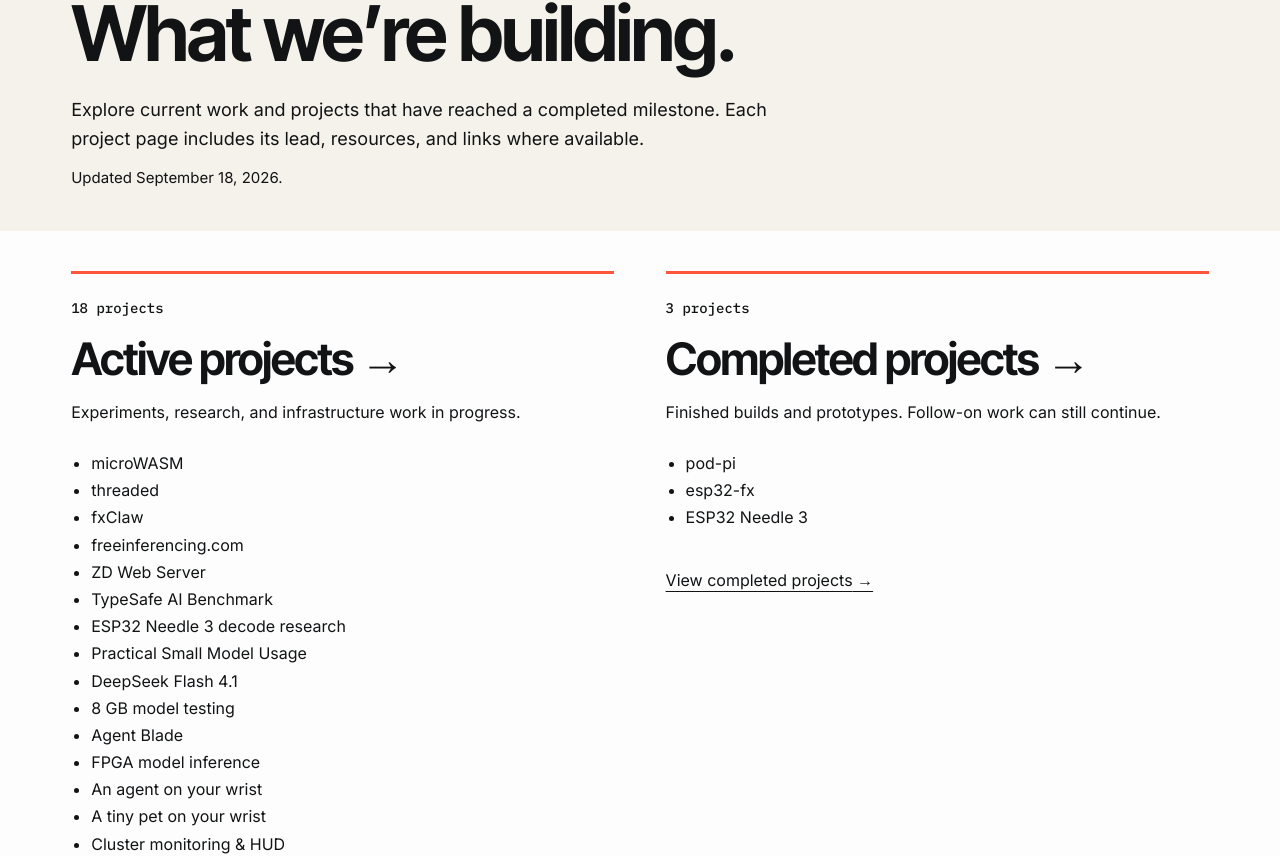
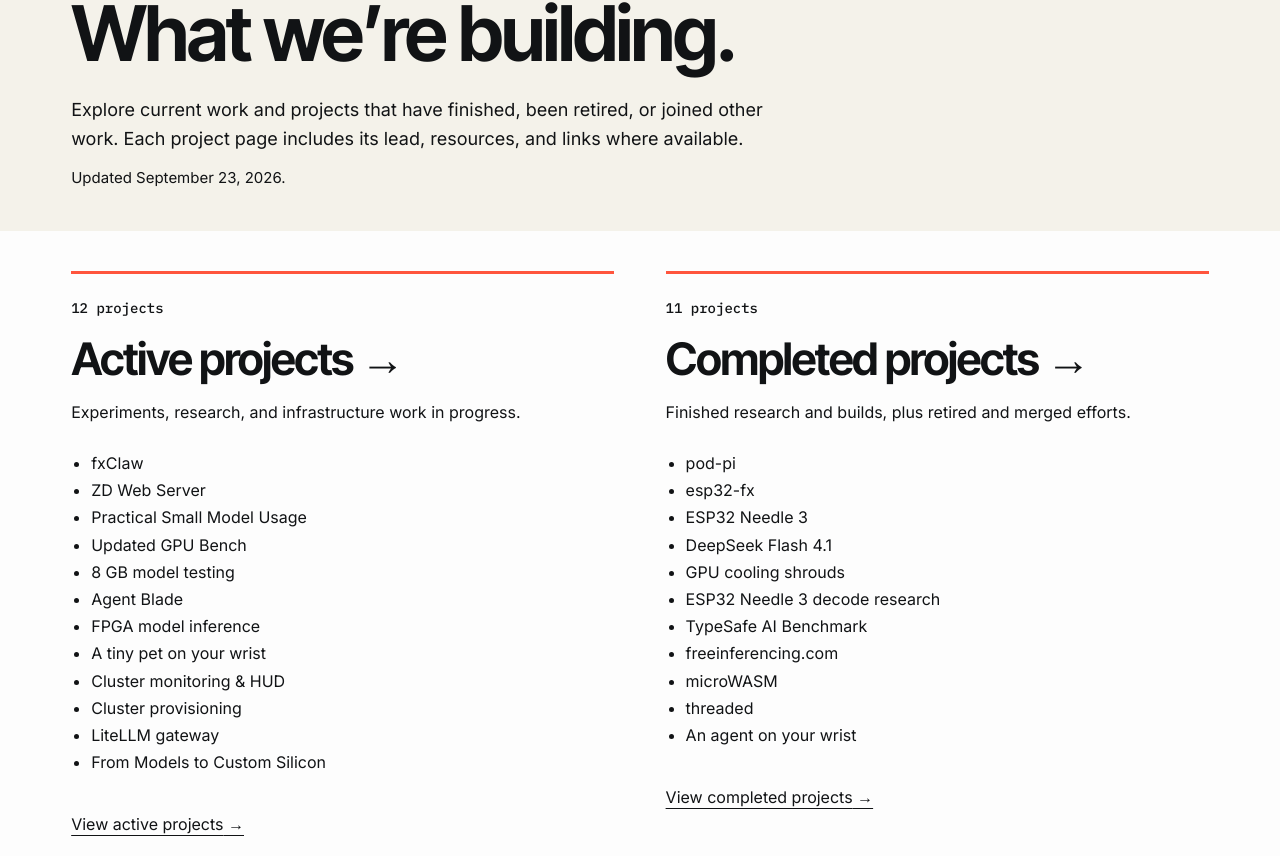
Before and after one commit to Hackers-in-the-Loop/website, a Next.js app: page /projects in a window 1280 px wide. Shown: the part 190-1046 px from the top of the page. Built offline with nearby package versions, Linux system fonts and the light colour scheme; no server answers.

Commit message:
Update project status and add TYAN GPU server

```diff
--- a/src/app/(current)/projects/active/page.tsx
+++ b/src/app/(current)/projects/active/page.tsx
@@ -8,11 +8,11 @@
 
 export default function ActiveProjectsPage() {
   return <>
-    <PageIntro label="Projects / Active" title="What’s on the workbench."><p>Open source software, model research, hardware experiments, and the infrastructure that supports them. Hardware listed here is shared across projects; it does not indicate reserved capacity or available allocations.</p><p className="v2-note">Updated {projectsUpdated}.</p><div className="v2-actions"><a className="v2-button" href={siteConfig.githubUrl} target="_blank" rel="noreferrer">Explore our GitHub ↗</a><a className="v2-link" href="/projects">All projects →</a></div></PageIntro>
+    <PageIntro label="Projects / Active" title="What’s on the workbench."><p>Open source software, model research, hardware experiments, cluster infrastructure, and a book series. Hardware listed here is shared across projects; it does not indicate reserved capacity or available allocations.</p><p className="v2-note">Updated {projectsUpdated}.</p><div className="v2-actions"><a className="v2-button" href={siteConfig.githubUrl} target="_blank" rel="noreferrer">Explore our GitHub ↗</a><a className="v2-link" href="/projects">All projects →</a></div></PageIntro>
     <div className="v2-wrap">
       <nav className="v2-project-index" aria-label="Project groups">{projectGroups.map(group => <a key={group.id} href={`#${group.id}`}>{group.label} ↓</a>)}<a href="/lab#hardware">Explore all Lab hardware →</a></nav>
       {projectGroups.map(group => <section className="v2-project-group" id={group.id} key={group.id} aria-labelledby={`${group.id}-title`}>
-        <div className="v2-project-group-heading"><h2 id={`${group.id}-title`}>{group.name}</h2><p className="v2-kicker">{labProjects.filter(project => project.group === group.id).length} projects</p></div>
+        <div className="v2-project-group-heading"><h2 id={`${group.id}-title`}>{group.name}</h2><p className="v2-kicker">{labProjects.filter(project => project.group === group.id).length} {labProjects.filter(project => project.group === group.id).length === 1 ? "project" : "projects"}</p></div>
         <ProjectList projects={labProjects.filter(project => project.group === group.id)} />
       </section>)}
     </div>
--- a/src/app/(current)/projects/completed/page.tsx
+++ b/src/app/(current)/projects/completed/page.tsx
@@ -3,11 +3,11 @@
 import { CommunityInvitation, PageIntro } from "@/components/v2/shared";
 import { pageMetadata } from "@/lib/metadata";
 
-export const metadata = pageMetadata("Completed Projects", "Completed Hackers in the Loop builds and prototypes, with their leads, hardware resources, and source links.", "/projects/completed");
+export const metadata = pageMetadata("Completed Projects", "Finished and closed Hackers in the Loop projects, including completed research, retired experiments, leads, resources, and source links.", "/projects/completed");
 
 export default function CompletedProjectsPage() {
   return <>
-    <PageIntro label="Projects / Completed" title="Built and shared."><p>These projects have reached a completed milestone. Related research may continue on the active projects page.</p><p className="v2-note">Updated {projectsUpdated}.</p><div className="v2-actions"><a className="v2-link" href="/projects">All projects →</a><a className="v2-link" href="/projects/active">Active projects →</a></div></PageIntro>
+    <PageIntro label="Projects / Completed" title="Finished and closed."><p>Completed builds and research live here alongside projects that were retired or folded into other work. Each entry states how it ended.</p><p className="v2-note">Updated {projectsUpdated}.</p><div className="v2-actions"><a className="v2-link" href="/projects">All projects →</a><a className="v2-link" href="/projects/active">Active projects →</a></div></PageIntro>
     <section className="v2-wrap v2-project-group" aria-label="Completed projects"><ProjectList projects={completedProjects} /></section>
     <CommunityInvitation />
   </>;
--- a/src/app/(current)/projects/page.tsx
+++ b/src/app/(current)/projects/page.tsx
@@ -6,11 +6,11 @@
 
 export default function ProjectsPage() {
   return <>
-    <PageIntro label="Projects" title="What we’re building."><p>Explore current work and projects that have reached a completed milestone. Each project page includes its lead, resources, and links where available.</p><p className="v2-note">Updated {projectsUpdated}.</p></PageIntro>
+    <PageIntro label="Projects" title="What we’re building."><p>Explore current work and projects that have finished, been retired, or joined other work. Each project page includes its lead, resources, and links where available.</p><p className="v2-note">Updated {projectsUpdated}.</p></PageIntro>
     <div className="v2-wrap v2-project-choices">
       {[
         { href: "/projects/active", title: "Active projects", cta: "View active projects", projects: labProjects, copy: "Experiments, research, and infrastructure work in progress." },
-        { href: "/projects/completed", title: "Completed projects", cta: "View completed projects", projects: completedProjects, copy: "Finished builds and prototypes. Follow-on work can still continue." },
+        { href: "/projects/completed", title: "Completed projects", cta: "View completed projects", projects: completedProjects, copy: "Finished research and builds, plus retired and merged efforts." },
       ].map(choice => <section className="v2-project-choice" key={choice.href}>
         <p className="v2-kicker">{choice.projects.length} projects</p>
         <h2><a href={choice.href}>{choice.title} →</a></h2>
--- a/src/content/lab-projects.ts
+++ b/src/content/lab-projects.ts
@@ -1,12 +1,13 @@
 // Project descriptions and hardware assignments supplied by Shannon Duncan.
 // These records describe work in progress, not reservations or live utilization.
-export const projectsUpdated = "September 18, 2026";
+export const projectsUpdated = "September 23, 2026";
 
 export const projectGroups = [
   { id: "oss", name: "Open source software", label: "OSS" },
   { id: "gpu", name: "GPU & model research", label: "GPU work" },
   { id: "hardware", name: "Hardware experiments", label: "Hardware" },
   { id: "cluster", name: "Cluster infrastructure", label: "Cluster work" },
+  { id: "books", name: "Books & learning", label: "Books" },
 ] as const;
 
 export type LabProject = {
@@ -24,42 +25,14 @@
 
 export const labProjects: LabProject[] = [
   {
-    id: "microwasm", group: "oss", name: "microWASM", stage: "In development",
-    description: "Sandboxes and micro VMs built on WebAssembly, with durable state. The goal is fast, portable execution across machines and environments.",
+    id: "fxclaw", group: "oss", name: "fxClaw", stage: "In development",
+    description: "An agent system in the vein of OpenClaw, Hermes, PicoClaw, and NanoClaw, built in Zig with fx.sh as its default foundation. Its sandbox and runtime approach is being revisited after microWASM was retired.",
     resources: ["MS-A2"],
-  },
-  {
-    id: "threaded", group: "oss", name: "threaded", stage: "In development",
-    description: "Combines microWASM and celld to multiplex agent deployments. Designed to scale from a single CPU machine to full cloud clusters.",
-    resources: ["MS-A2"],
-  },
-  {
-    id: "fxclaw", group: "oss", name: "fxClaw", stage: "In development",
-    description: "An agent system in the vein of OpenClaw, Hermes, PicoClaw, and NanoClaw, built in Zig. It hosts agents natively through microWASM, with fx.sh as the default foundation.",
-    resources: ["MS-A2"],
-  },
-  {
-    id: "freeinferencing", group: "oss", name: "freeinferencing.com", stage: "Ongoing development",
-    description: "Work on freeinferencing.com and its related open source projects.",
-    resources: ["MS-A2"],
-    link: { label: "Visit freeinferencing.com", url: "http://freeinferencing.com" },
   },
   {
     id: "zd-web-server", group: "oss", name: "ZD Web Server", stage: "In development",
     description: "Updating the ZD harness and editor to serve over the web, with a headless way to work with agent projects across the cluster.",
     resources: ["N150"],
-  },
-  {
-    id: "typesafe-ai-benchmark", group: "oss", name: "TypeSafe AI Benchmark", stage: "Ongoing benchmarks",
-    description: "Comparing structured-output approaches and model behavior. New benchmarks and models will be added as they become available.",
-    resources: ["MacBook"],
-    link: { label: "Explore the benchmark on GitHub", url: "https://github.com/iammrduncan/typesafe-ai-benchmark" },
-  },
-  {
-    id: "esp32-needle-research", group: "oss", name: "ESP32 Needle 3 decode research", stage: "Active follow-on research",
-    description: "Automating experiments to improve decode speed while retaining eight layers and checking that output quality does not regress. This work builds on the completed ESP32 Needle 3 project; a separate research branch is not public yet.",
-    resources: ["Microbench", "pod-pi", "pi-autoresearch"],
-    link: { label: "Explore the ESP32 Needle 3 repository", url: "https://github.com/iammrduncan/esp32-needle-3" },
   },
   {
     id: "gpu-bench", group: "gpu", name: "Practical Small Model Usage", stage: "Active research",
@@ -68,9 +41,9 @@
     target: "Run 2B–30B-parameter models well on systems with 16 GB of memory or less. These are research goals, not published benchmarks.",
   },
   {
-    id: "deepseek-flash", group: "gpu", name: "DeepSeek Flash 4.1", stage: "Active research",
-    description: "Work on running DeepSeek Flash 4.1 across a pair of DGX Sparks.",
-    resources: ["2 × DGX Spark"],
+    id: "gpu-bench-server", group: "gpu", name: "Updated GPU Bench", stage: "Hardware build",
+    description: "Bringing an acquired TYAN FT77C-B7079 4U GPU server into the Lab's GPU bench. It has two Xeon E5-2660 v3 processors and 128 GB RAM. Installation, card placement, and operating measurements are not yet documented.",
+    resources: ["TYAN FT77C-B7079 server", "GPU cards on hand; assignments not yet documented"],
   },
   {
     id: "eight-gb-model-testing", group: "gpu", name: "8 GB model testing", stage: "Active research",
@@ -95,14 +68,8 @@
     target: "Explore whether a single card could eventually run a 12B-parameter model at around 13,000 tokens per second. This is a long-term ambition, not an achieved result.",
   },
   {
-    id: "wrist-agent", group: "hardware", name: "An agent on your wrist", stage: "In development",
-    description: "An ESP32-S3 watch or wrist-worn system designed to keep a personal autonomous agent with you.",
-    resources: ["K15", "ESP32-S3 wearable"],
-    target: "One autonomous agent running around the clock. Runtime and battery life are still being explored.",
-  },
-  {
     id: "wrist-pet", group: "hardware", name: "A tiny pet on your wrist", stage: "In development",
-    description: "A Tamagotchi-style watch or wristband game Shannon is building with his daughter. She is designing it and working with Claude Code and an ESP32-S3 touchscreen to bring it to life.",
+    description: "A Tamagotchi-style watch or wristband game Shannon is building with his daughter. She is designing it and working with Claude Code and an ESP32-S3 touchscreen. The separate wrist-agent idea has been folded into this project.",
     resources: ["Microbench", "ESP32-S3 with touchscreen"],
     lead: "Shannon’s Daughter",
   },
@@ -112,20 +79,22 @@
     resources: ["N150 / controller", "Cluster HUD"],
   },
   {
-    id: "gpu-cooling", group: "cluster", name: "GPU cooling shrouds", stage: "In development",
-    description: "Building new cooling shrouds for the Lab’s P100, P4, and V100 cards.",
-    resources: ["P100, P4, and V100 GPU cards"],
-  },
-  {
-    id: "provisioning", group: "cluster", name: "Community provisioning", stage: "Planning",
-    description: "Planning how to give people secure access through dynamic VLANs, virtual machines, and attached hardware. Isolation and provisioning arrangements are still being worked out.",
+    id: "provisioning", group: "cluster", name: "Cluster provisioning", stage: "Active development",
+    description: "Building the provisioning and isolation needed to give people secure access to Lab resources. The repository tracks the work; public self-service access is not yet available.",
     resources: ["Cluster network, VM hosts, and attached hardware", "Specific allocations not yet set"],
+    link: { label: "Explore hack-lab on GitHub", url: "https://github.com/Hackers-in-the-Loop/hack-lab" },
   },
   {
     id: "litellm-gateway", group: "cluster", name: "LiteLLM gateway", stage: "Planned community access",
     description: "Preparing a gateway for models served from the cluster, including the DeepSeek Flash 4.1 work, so community members can try them using keys issued through compute grants.",
     resources: ["Cluster model-serving resources", "Gateway host not yet specified"],
     target: "Grant-based API access for community testing. The gateway and key distribution are not yet available.",
+  },
+  {
+    id: "book-series", group: "books", name: "From Models to Custom Silicon", stage: "Book I in production",
+    description: "A five-book engineering series: How Modern AI Models Work; Training, Compressing, and Quantizing Models; Embedded Inference Systems; FPGA Accelerators and Model-Hardware Co-Design; and From RTL to an ASIC. Only Book I is in production. The other four are planned and have not been scaffolded.",
+    resources: ["Writing and reader-review workspace", "Lab experiments as technical context"],
+    target: "Book I has 23 packages internally ready; integrated reader review is pending.",
   },
 ];
 
@@ -144,8 +113,51 @@
   },
   {
     id: "esp32-needle-3", group: "oss", name: "ESP32 Needle 3", stage: "Completed prototype",
-    description: "A Needle 3 agent running on ESP32 hardware. Follow-on decode-speed research continues separately on the active projects page.",
+    description: "A Needle 3 agent running on ESP32 hardware. The separate decode-speed research phase has also been completed.",
     resources: ["Microbench"],
     link: { label: "Explore ESP32 Needle 3 on GitHub", url: "https://github.com/iammrduncan/esp32-needle-3" },
   },
+  {
+    id: "deepseek-flash", group: "gpu", name: "DeepSeek Flash 4.1", stage: "Completed research",
+    description: "The research phase using a pair of DGX Sparks is complete. Performance results have not been supplied for publication here.",
+    resources: ["2 × DGX Spark"],
+  },
+  {
+    id: "gpu-cooling", group: "cluster", name: "GPU cooling shrouds", stage: "Completed build",
+    description: "Cooling shrouds for the Lab's P100, P4, and V100 cards are complete. Installation and measured cooling results have not been documented here.",
+    resources: ["P100, P4, and V100 GPU cards"],
+  },
+  {
+    id: "esp32-needle-research", group: "oss", name: "ESP32 Needle 3 decode research", stage: "Completed research",
+    description: "A follow-on phase explored faster decode while retaining eight layers and checking output quality. The work is complete; performance findings have not been supplied for publication here.",
+    resources: ["Microbench", "pod-pi", "pi-autoresearch"],
+    link: { label: "Explore the ESP32 Needle 3 repository", url: "https://github.com/iammrduncan/esp32-needle-3" },
+  },
+  {
+    id: "typesafe-ai-benchmark", group: "oss", name: "TypeSafe AI Benchmark", stage: "Completed",
+    description: "A completed benchmark project comparing structured-output approaches and model behavior.",
+    resources: ["MacBook"],
+    link: { label: "Explore the benchmark on GitHub", url: "https://github.com/iammrduncan/typesafe-ai-benchmark" },
+  },
+  {
+    id: "freeinferencing", group: "oss", name: "freeinferencing.com", stage: "Completed",
+    description: "The freeinferencing.com project and its related work are complete.",
+    resources: ["MS-A2"],
+    link: { label: "Visit freeinferencing.com", url: "http://freeinferencing.com" },
+  },
+  {
+    id: "microwasm", group: "oss", name: "microWASM", stage: "Abandoned",
+    description: "Development stopped. Existing WebAssembly runtimes such as Wasmer, Wasmtime, nodewasm, and wasmCloud are better options for this work.",
+    resources: ["MS-A2"],
+  },
+  {
+    id: "threaded", group: "oss", name: "threaded", stage: "Abandoned",
+    description: "Development stopped in favor of Google's agent-substrate project.",
+    resources: ["MS-A2"],
+  },
+  {
+    id: "wrist-agent", group: "hardware", name: "An agent on your wrist", stage: "Merged into another project",
+    description: "The standalone wrist-agent idea was folded into A tiny pet on your wrist, which continues as an active project led by Shannon's daughter.",
+    resources: ["K15", "ESP32-S3 wearable"],
+  },
 ];
--- a/src/content/v2/hardware.ts
+++ b/src/content/v2/hardware.ts
@@ -1,7 +1,7 @@
 export const hardware = [
   ["AI compute", "3 × NVIDIA DGX Spark", "128 GB unified memory and 4 TB NVMe each. 384 GB of memory across three separate machines for inference and training experiments. The build thread describes a two-Spark pair plus one standalone Spark."],
   ["General compute", "MS-A2, N150, and K15", "MS-A2: Ryzen 9 9955HX, 96 GB RAM, 6 TB SSD. N150 controller: 16 GB, 500 GB SSD + 5 TB USB HDD. K15: Core Ultra 5 125U, 32 GB, 512 GB SSD + 4 TB NVMe; also hosts the GPU bench."],
-  ["GPU bench", "19 cards on hand. One dock.", "8 P100s, 2 V100s, 2 BC-160s, 2 Radeon VIIs, 1 P4, 2 RTX 5070s, 1 RTX 4070 SUPER, and 1 Intel Arc Pro B70. This count includes spares and cards whose installation is unconfirmed. The documented DEG2 dock connects to the K15 and runs one GPU at a time."],
+  ["GPU bench", "19 cards, one dock, and a 4U server", "8 P100s, 2 V100s, 2 BC-160s, 2 Radeon VIIs, 1 P4, 2 RTX 5070s, 1 RTX 4070 SUPER, and 1 Intel Arc Pro B70. The documented DEG2 dock connects to the K15 and runs one GPU at a time. A TYAN FT77C-B7079 server with two Xeon E5-2660 v3 CPUs and 128 GB RAM was acquired for an updated bench; its installation and GPU assignments are not yet documented."],
   ["Storage", "QNAP TS-464", "4 × 8 TB WD Red Plus HDDs in RAID5: 32 TB raw, about 24 TB after parity and before overhead. One 4 TB WD Blue NVMe drive provides the Qtier SSD tier."],
   ["Small-device experiments", "FPGA, edge AI, and ESP32", "Custom i5 host and TANG Primer 20K, Stratix V, Kintex-7, and XCKU3P FPGA platforms. Orange Pi 6, Luckfox Pico Mini A, Grove Vision AI Module V2, AX630C LLM module, M5Stack ESP32-S3 devices, and the experimental Agent Blade."],
   ["Electronics bench", "Power, soldering, and prototyping", "WEP 605D-III 60 V / 5 A DC supply, soldering setup, and embedded boards for hardware experiments. These bench tools are in the inventory; their operating draw depends on the work underway."],
```
Also changed, not shown: src/app/(current)/lab/page.tsx (+2 -2 lines), src/content/lab-inventory.json, 3 other files (tests, documents, lock files or other folders).
